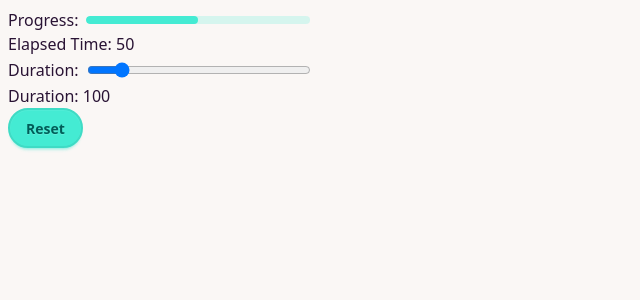
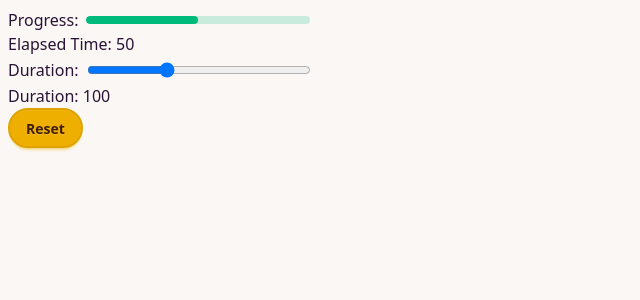
Before and after one commit to cassinius/svelte5-with-stores, a SvelteKit app: page /timer in a window 1280 px wide. Shown: the top 300 px of the page, without its empty margins (0-640 px from the left). Built offline with nearby package versions, Linux system fonts and the light colour scheme.

Commit message:
implement slider with "manual", conditional interval reset -> works as planned (and it was not the batching)

```diff
--- /dev/null
+++ b/src/lib/runes/slider.svelte.ts
@@ -0,0 +1,71 @@
+export function useInteractiveSlider(initialDuration = 100) {
+	let e = $state(0);
+	let d = $state(initialDuration);
+	let progress = $derived(d > 0 ? (100 * e) / d : 100);
+	let interval: number = null!;
+	$inspect({ e, d });
+
+	$effect(() => {
+		if (e >= d) {
+			clearAndDeleteInterval();
+		}
+	});
+
+	// TODO: is this automatically batched? since it seems to 'block' while we slide the range...
+	// NOTE: NO, but we are clearing the timeout manually on every value change...
+	// $effect(() => {
+	// 	if (e >= d) {
+	// 		return;
+	// 	} else {
+	// 		timeout = setTimeout(() => e++, 100);
+	// 	}
+	// });
+
+	const incrementFunc = () => e++;
+
+	const clearAndDeleteInterval = () => {
+		clearInterval(interval);
+		interval = null!;
+	};
+
+	function handleDC(ev: Event) {
+		ev.preventDefault();
+		d = parseInt((ev.currentTarget as HTMLInputElement).value);
+		if (e < d && !interval) {
+			interval = setInterval(incrementFunc, 100);
+		}
+	}
+
+	function handleReset(ev: Event) {
+		ev.preventDefault();
+		e = 0;
+		if (!interval) {
+			interval = setInterval(incrementFunc, 100);
+		}
+	}
+
+	const start = () => {
+		interval = setInterval(incrementFunc, 100);
+	};
+
+	return {
+		get e() {
+			return e;
+		},
+		set e(value: number) {
+			e = value;
+		},
+		get d() {
+			return d;
+		},
+		set d(value: number) {
+			d = value;
+		},
+		get progress() {
+			return progress;
+		},
+		handleDC,
+		handleReset,
+		start
+	};
+}
--- a/src/routes/timer/+page.svelte
+++ b/src/routes/timer/+page.svelte
@@ -1,43 +1,26 @@
 <script lang="ts">
-	let e = $state(0);
-	let d = $state(100);
-	let progress = $derived(d > 0 ? (100 * e) / d : 0);
-	let timeout: number;
-	// $inspect(progress, 'progress');
+	import { useInteractiveSlider } from '$lib/runes/slider.svelte';
+	import { onMount } from 'svelte';
 
-	// TODO: is this automatically batched? since it seems to 'block' while we slide the range...
-	$effect(() => {
-		if (e >= d) {
-			return;
-		} else {
-			timeout = setTimeout(() => e++, 100);
-		}
+	const slider = useInteractiveSlider();
+
+	onMount(() => {
+		slider.start();
 	});
-
-	function handleDC(ev: Event) {
-		ev.preventDefault();
-		clearTimeout(timeout);
-		d = parseInt((ev.currentTarget as HTMLInputElement).value);
-	}
-
-	function handleReset(ev: Event) {
-		ev.preventDefault();
-		clearTimeout(timeout);
-		e = 0;
-	}
 </script>
 
 <div class="flex flex-row gap-2 items-center">
 	Progress:
-	<progress class="block progress progress-primary w-56" value={progress} max="100"></progress>
+	<progress class="block progress progress-success w-56" value={slider.progress} max="100"
+	></progress>
 </div>
-<div>Elapsed Time: {e}</div>
+<div>Elapsed Time: {slider.e}</div>
 
 <div class="flex flex-row gap-2 items-center">
 	Duration:
-	<input type="range" value={d} oninput={handleDC} min="0" max="1000" class="w-56" />
+	<input type="range" value={slider.d} oninput={slider.handleDC} min="0" max="300" class="w-56" />
 </div>
 
-<div>Duration: {d}</div>
+<div>Duration: {slider.d}</div>
 
-<button class="btn btn-primary" onclick={handleReset}>Reset</button>
+<button class="btn btn-warning" onclick={slider.handleReset}>Reset</button>
```
